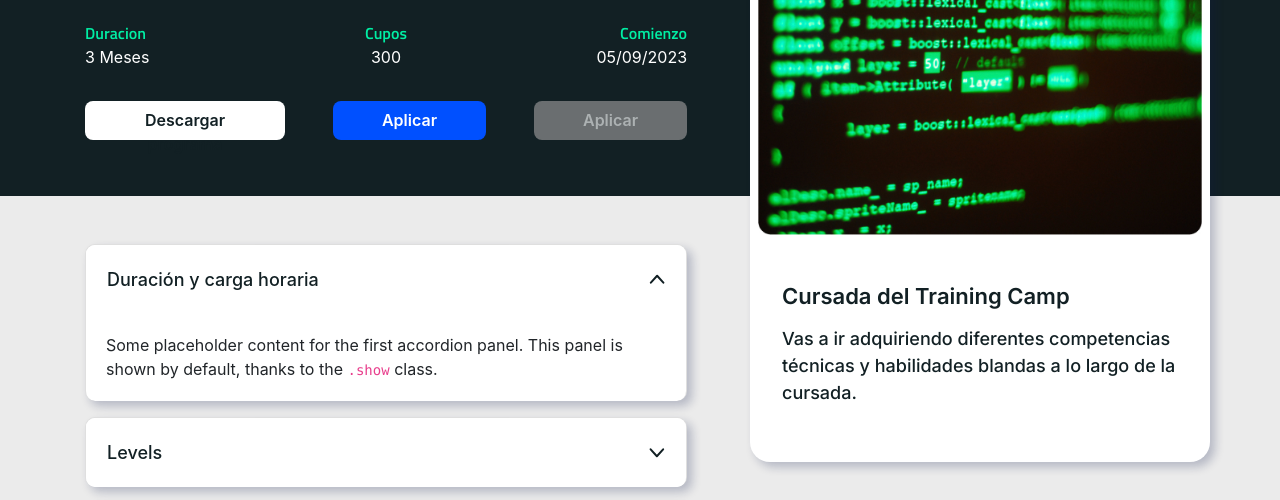
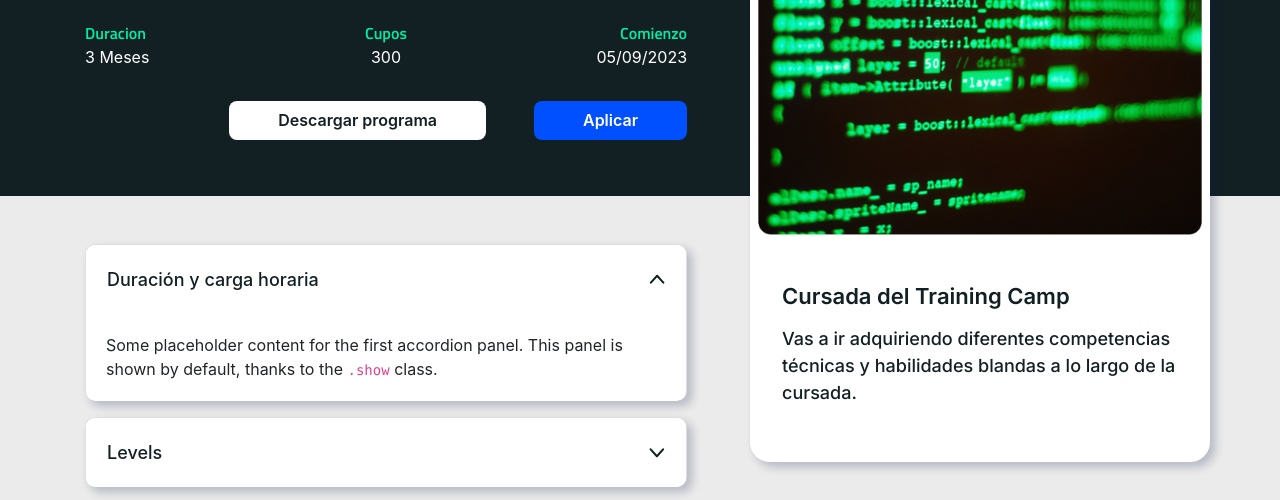
Before and after one commit to nehernan/blockAcademy, a plain HTML site: page training-camps/trainingCampDetail.html in a window 1280 px wide. Shown: the part 279-779 px from the top of the page. Drawn offline with nearby package versions, Linux system fonts and the light colour scheme.

Commit message:
se comento btn tooltip

```diff
--- a/training-camps/trainingCampDetail.html
+++ b/training-camps/trainingCampDetail.html
@@ -89,9 +89,9 @@
             <button type="button" class="btn ba-primary btn-md my-2 px-5 ml-5">Aplicar</button>
 
             <!-- BOTON TOOLTIP DISABLED -->
-            <button type="button" class="btn ba-primary btn-md my-2 px-5 ml-5 position-relative" disabled><span
+            <!-- <button type="button" class="btn ba-primary btn-md my-2 px-5 ml-5 position-relative" disabled><span
                 class="tool-tip" data-toggle="tooltip" data-placement="top" title="Por ahora, no cumplís con las condiciones
-                de BlockAcademy para poder aplicar.">Aplicar</span></button>
+                de BlockAcademy para poder aplicar.">Aplicar</span></button> -->
 
 
 
```
